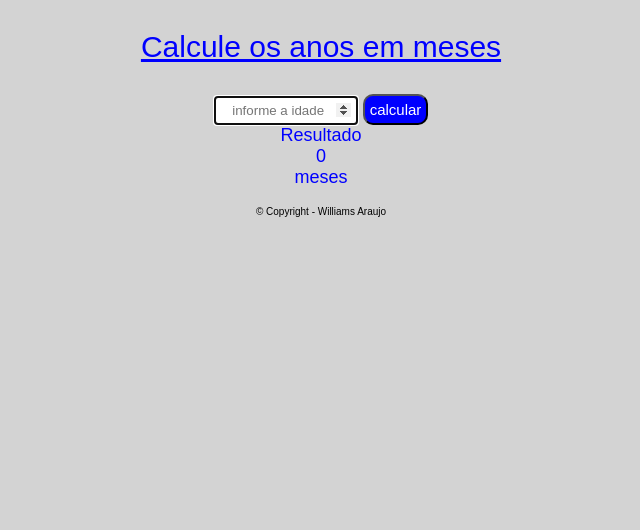
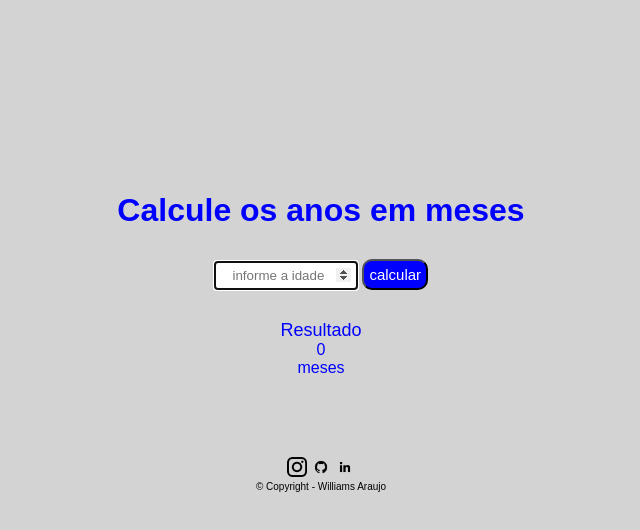
Before and after one commit to WilCb/anosEmMeses, a plain HTML site: page index.html in a window 1280 px wide. Shown: the whole page, without its empty margins (319-959 px from the left). Drawn offline with Linux system fonts and the light colour scheme; a web font is replaced by a local one.

Commit message:
adicionando redes sociais

```diff
--- a/index.html
+++ b/index.html
@@ -8,18 +8,22 @@
     <title>calculo de meses</title>
 </head>
 <body>
-    <div class="principal">
-    <div class="titulo">
-        <p>Calcule os anos em meses</p>
-    </div>
-    <div>
-        <input type="number" id="valor" required placeholder="informe a idade">
-        <button id="btn"><p>calcular</p></button> <br>
-        <p>Resultado</p><span id="resultado">0</span><p>meses</p>
-    </div>
+    <header class="principal">
+        <h1>Calcule os anos em meses</h1>
+    </header>
+    <div class="secundaria">
+
+        <input type="number" id="valor" placeholder="informe a idade">
+        <button id="btn"><p>calcular</p></button>
+        <p class="texto-resultado">Resultado</p>
+        <span id="resultado">0</span>
+        <p>meses</p>
+
     </div>
     <footer>
-        <img src="" alt="">
+        <a href="https://www.instagram.com/wil_araaujo/"><img class="instagram" src="/imagens/instagram.png" alt="icone do instagram"></a>
+        <a href="https://github.com/WilCb"><img class="github" src="/imagens/github.png" alt="icone do github"></a>
+        <a href="https://www.linkedin.com/in/williams-araujo-front-end/"><img class="linkedin" src="/imagens/linkendin.png"></a>
         <p class="copyright">&copy; Copyright - Williams Araujo</p>
     </footer>
         <script src="script.js"></script>
--- a/style.css
+++ b/style.css
@@ -5,23 +5,20 @@
     padding: 0;
     background: lightgrey;
     font-family: 'Josefi', sans-serif;
+    text-align: center;
+    color: blue;
 
 }
 .principal {
-    color: blue;
+    margin-top: 15%;
+    font-weight: bold;
+}
+.secundaria {
+    margin: 30px;
+}
+.texto-resultado {
+    margin-top: 30px;
     font-size: 18px;
-    text-align: center;
-}
-.titulo {
-    text-align: center;
-    margin: 30px;
-    text-decoration-line:underline;
-
-
-}
-.titulo p {
-    color: blue;
-    font-size: 30px;
 }
 /*botão*/
 #btn {
@@ -45,18 +42,36 @@
     background: white;
     width: 130px;
     padding: 5px;
-    text-align: center;
+}
+footer {
+    position: relative;
+    display: inline-block;
+}
+.instagram {
+    width: 20px;
+    margin-top: 50px;
+}
+.github, .linkedin {
+    width: 20px;
 }
 .copyright {
+    color: black;
     font-size: 10px;
     text-align: center;
 }
 @media screen and (max-width: 480px) {
     .principal, .titulo, p, #btn{
-        text-align: center;
         width: auto;
     }
-
-
-
+    .instagram {
+        display: inline-block;
+        position: relative;
+        width: 20px;
+    }
+    .github, .linkedin {
+        margin: 0 0 0 5%;
+        display: inline-block;
+        position: relative;
+        width: 20px;
+    }
 }
```
Also changed, not shown: imagens/github.png (added), imagens/instagram.png (added), imagens/linkendin.png (added).
